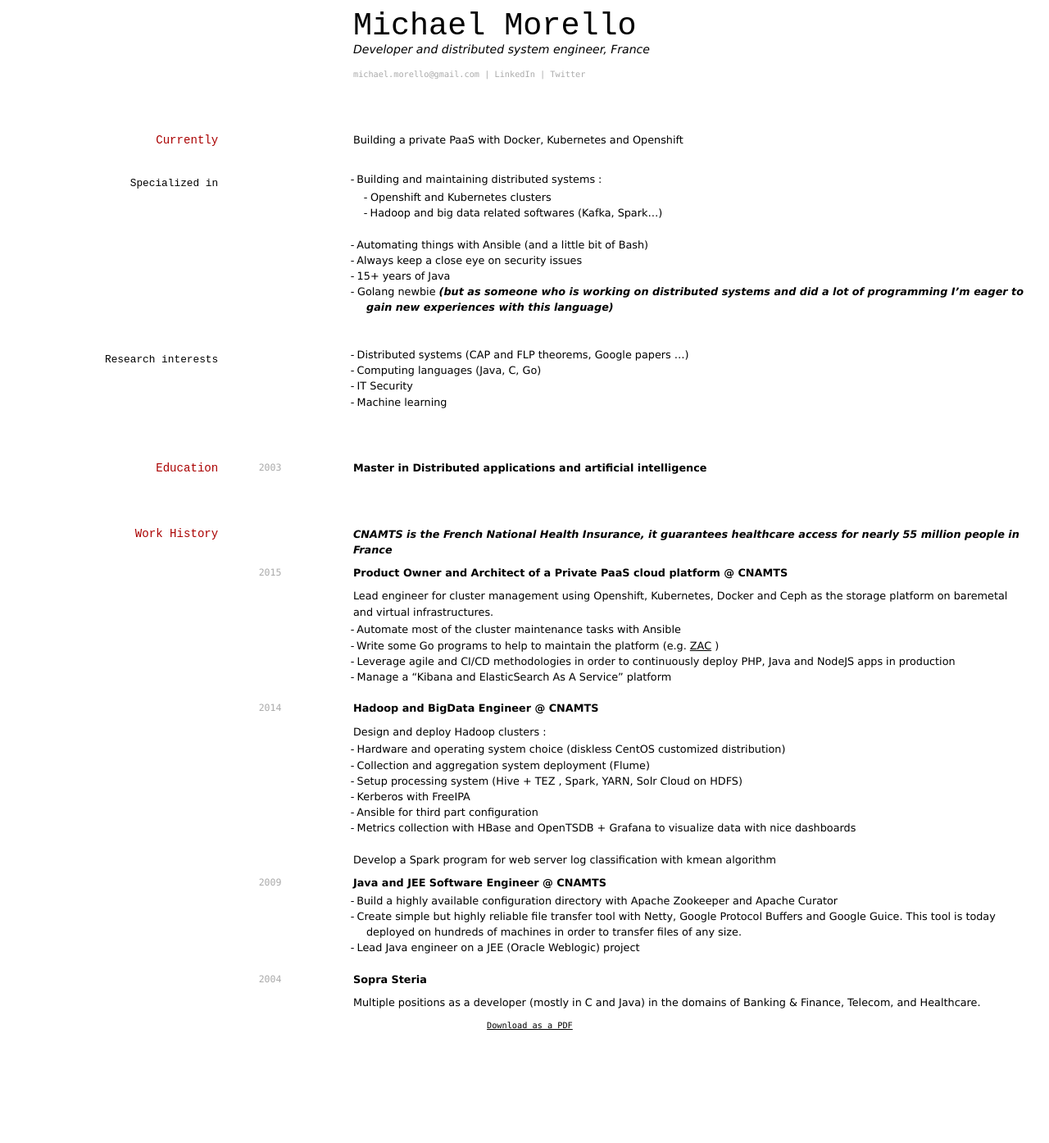
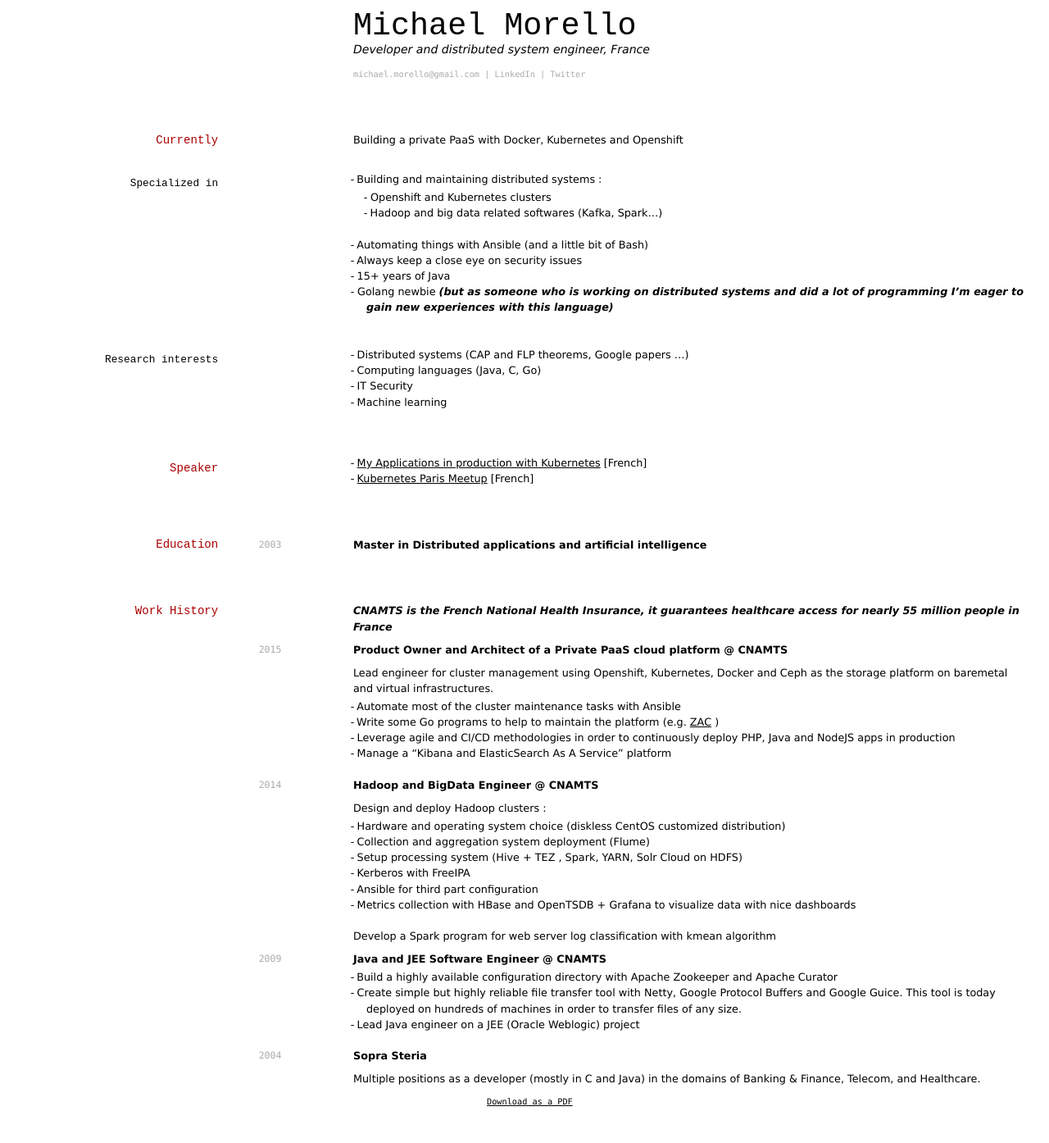
Before and after one commit to barkbay/barkbay.github.com, a Jekyll site: the page built from index.md, in a window 1280 px wide. Shown: the whole page at 82% size. Built offline with Jekyll 4.4.1, drawn with Linux system fonts in a browser that asks for light colours; before the commit the page ends 1301 px from its top, so only the background shows below that.

Commit message:
Add speaking experience

```diff
--- a/index.md
+++ b/index.md
@@ -33,6 +33,11 @@
 - Computing languages (Java, C, Go)
 - IT Security
 - Machine learning
+
+## Speaker
+
+- [My Applications in production with Kubernetes](https://www.youtube.com/watch?v=cqqLeS9mUyU) [French]
+- [Kubernetes Paris Meetup](https://www.youtube.com/watch?v=U0uVeJSee8k) [French]
 
 ## Education
 
```
